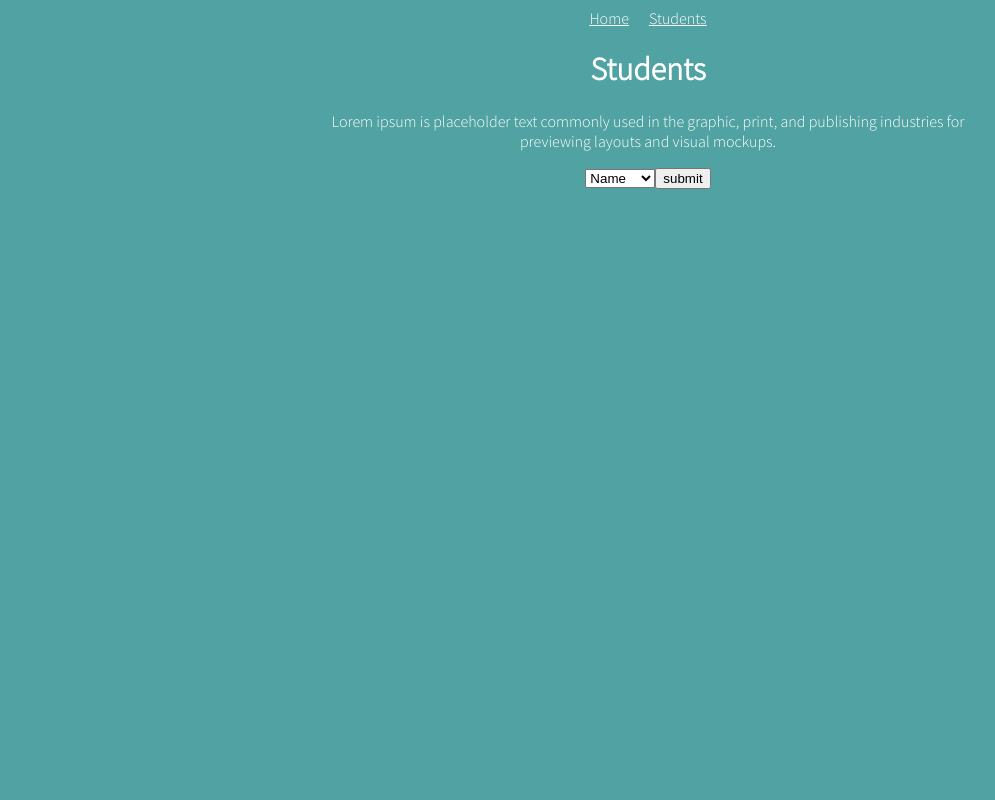
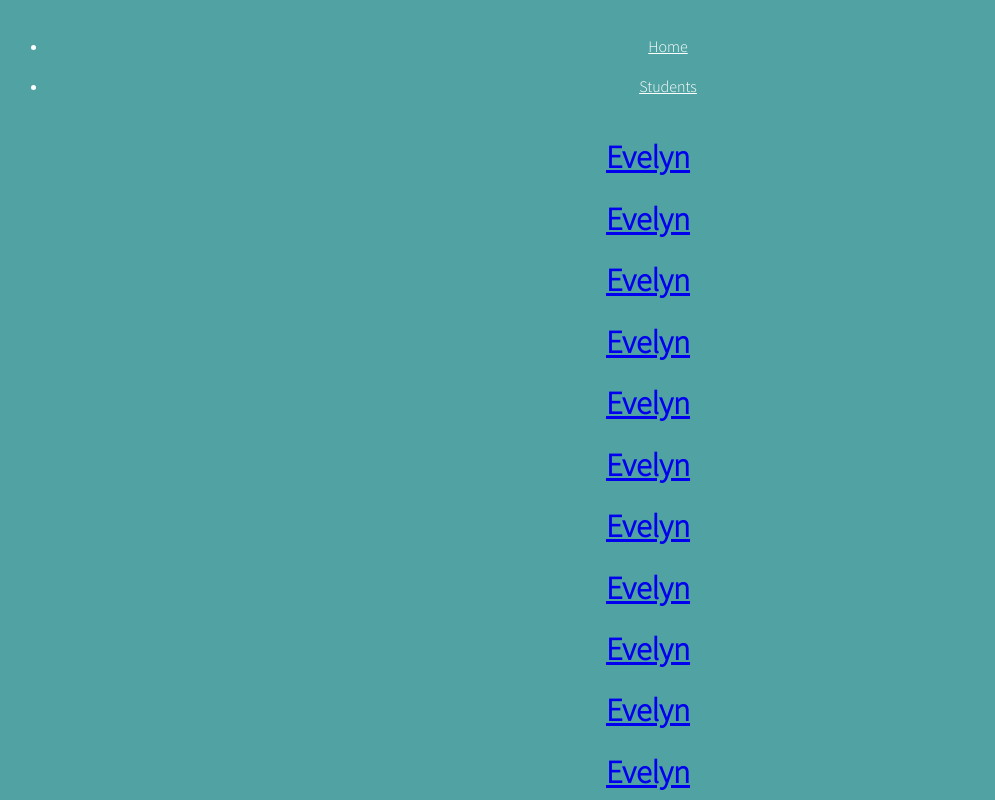
Before and after one commit to iamhelenavd/Winc-Week06-Eindopdracht, a React (Create React App) app: page /Students in a window 1280 px wide. Shown: the top 800 px of the page, without its empty margins (0-995 px from the left). Built offline with nearby package versions, Linux system fonts and the light colour scheme.

Commit message:
added router

```diff
--- a/src/App.js
+++ b/src/App.js
@@ -1,25 +1,23 @@
 import React from "react";
+import "./App.css";
 import Home from "./Home";
-import {
-  Switch,
-  Route,
-  Link,
-  useParams,
-  useRouteMatch,
-} from "react-router-dom";
 import NavBar from "./components/NavBar";
 import Students from "./Students";
+import StudentDetail from "./components/StudentDetail";
+import { BrowserRouter as Router, Switch, Route } from "react-router-dom";
 
 function App() {
   return (
-    <div>
-      <NavBar />
-      <Switch>
-        <Route exact path="/" component={Home} />
-        <Route path="/Students" component={Students} />
-      </Switch>
-    </div>
+    <Router>
+      <div>
+        <NavBar />
+        <Switch>
+          <Route path="/" exact component={Home} />
+          <Route path="/Students" exact component={Students} />
+          <Route path="/Students/:id" component={StudentDetail} />
+        </Switch>
+      </div>
+    </Router>
   );
 }
-
 export default App;
--- a/src/Students.js
+++ b/src/Students.js
@@ -1,27 +1,21 @@
 import React, { useState } from "react";
-
 import allData from "./dataMock/allData";
-import StudentList from "./components/StudentList";
-
-// import studentChart
-
-function Student() {}
+import { Link } from "react-router-dom";
 
 function Students() {
-  const [data, setData] = useState(allData); // leeg array
-  const studentNames = allData.map((id) => id.Name);
-  console.log(studentNames);
+  const [data, setData] = useState(allData);
+  console.log(data);
+  /*   setData(data[0].Name); */
+  /*   console.log(data.Name); */
 
-  // handle onchange
-
+  // nieuwe array met enkelen namen en vervolgens map hieronder
   return (
     <div class="text">
-      <h1>Students</h1>
-      <p>
-        Lorem ipsum is placeholder text commonly used in the graphic, print, and
-        publishing industries for previewing layouts and visual mockups.
-      </p>
-      <StudentList onChange={data} />
+      {data.map((props) => (
+        <h1 key={props.id}>
+          <Link to={`/Students/${props.Name}`}>{props.Name}</Link>
+        </h1>
+      ))}
     </div>
   );
 }
--- a/src/components/NavBar.jsx
+++ b/src/components/NavBar.jsx
@@ -1,16 +1,20 @@
 import React from "react";
-import { NavLink } from "react-router-dom";
+import { Link } from "react-router-dom";
 import "./NavBarStyles.css";
 
 function NavBar() {
   return (
     <div>
-      <NavLink to="/" exact={true} className="navbar">
-        Home
-      </NavLink>
-      <NavLink to="/Students" className="navbar">
-        Students
-      </NavLink>
+      <nav>
+        <ul>
+          <Link to="/" className="navbar">
+            <li>Home</li>
+          </Link>
+          <Link to="/Students" className="navbar">
+            <li>Students</li>
+          </Link>
+        </ul>
+      </nav>
     </div>
   );
 }
--- /dev/null
+++ b/src/components/StudentDetail.jsx
@@ -0,0 +1,12 @@
+import React from "react";
+
+function StudentDetail() {
+  /*   const [item, setItem] = useState({}); */
+
+  return (
+    <div className="text">
+      <h1>Item</h1>
+    </div>
+  );
+}
+export default StudentDetail;
--- a/src/components/StudentList.jsx
+++ /dev/null
@@ -1,24 +0,0 @@
-import React from "react";
-
-const StudentList = function (props) {
-  return (
-    <form>
-      <select name="name" onChange={props.onChange}>
-        <option value="Evelyn">Name</option>
-        <option value="Evelyn">Evelyn</option>
-        <option value="Aranka">Aranka</option>
-        <option value="Floris">Floris</option>
-        <option value="Hector">Hector</option>
-        <option value="Martina">Martina</option>
-        <option value="Maurits">Maurits</option>
-        <option value="Rahima">Rahima</option>
-        <option value="Sandra">Sandra</option>
-        <option value="Wietske">Wietske</option>
-        <option value="Storm">Storm</option>
-      </select>
-      <button type="submit"> submit </button>
-    </form>
-  );
-};
-
-export default StudentList;
--- a/src/dataMock/allData.jsx
+++ b/src/dataMock/allData.jsx
@@ -1,4 +1,4 @@
-const Mockdata = [
+const allData = [
   {
     Name: "Evelyn",
     Assignment: "SCRUM",
@@ -3361,4 +3361,4 @@ const Mockdata = [
   },
 ];
 
-export default Mockdata;
+export default allData;
--- a/src/index.js
+++ b/src/index.js
@@ -1,13 +1,6 @@
 import App from "./App";
 import React from "react";
 import ReactDOM from "react-dom";
+import "./index.css";
 
-import { BrowserRouter as Router } from "react-router-dom";
-ReactDOM.render(
-  <React.StrictMode>
-    <Router>
-      <App />
-    </Router>
-  </React.StrictMode>,
-  document.getElementById("root")
-);
+ReactDOM.render(<App />, document.getElementById("root"));
```
Also changed, not shown: src/dataMock/studentsData.jsx (deleted, +0 -14 lines), src/components/StudentChart.jsx (deleted), src/dataMock/assignmentsData.jsx (deleted), src/dataMock/reviewsData.jsx (deleted).
